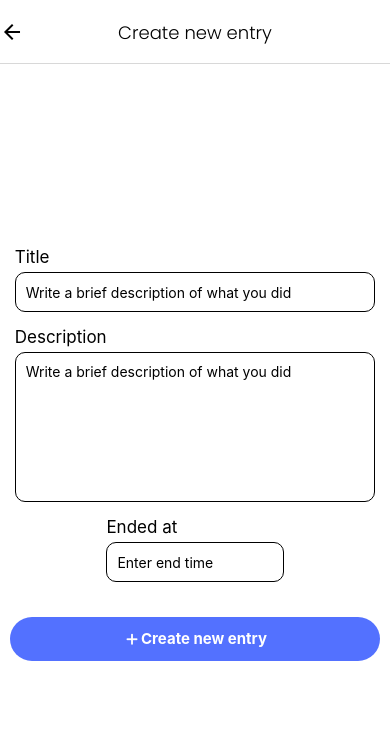
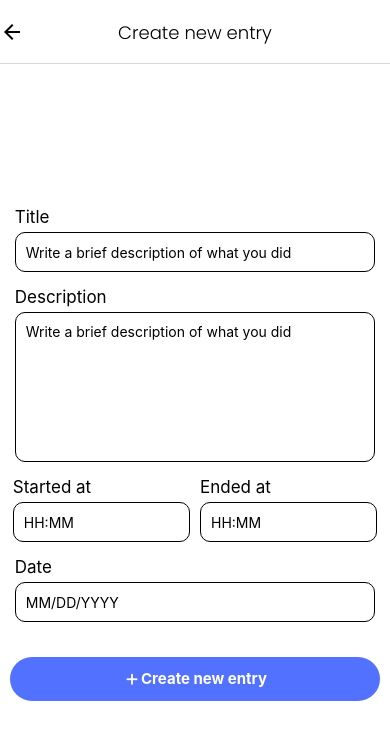
Before and after one commit to hartmario1/tracking-system, a React Native app: screen /CreateTask in a window 390 px wide. Shown: the top 740 px of the page. Built offline with nearby package versions, Linux system fonts and the light colour scheme; what expo-linking, react-native-root-siblings would draw is missing.

Commit message:
feat: models & tasks(requests and redesign) + fixed some small problems

```diff
--- a/api/models/user.ts
+++ b/api/models/user.ts
@@ -1,4 +1,4 @@
-import { Task } from "./task";
+import { TaskModel } from "./task";
 
 export interface User {
   _id: string;
@@ -10,7 +10,7 @@ export interface User {
   firstName: string;
   lastName: string;
   deleted: boolean;
-  tasks: Task
+  tasks: TaskModel
 }
 
 export enum Role {
--- a/components/InternList.tsx
+++ b/components/InternList.tsx
@@ -3,21 +3,23 @@ import { ActivityIndicator, FlatList, StyleSheet } from "react-native"
 import { SafeAreaView } from "react-native-safe-area-context";
 import Tasks from "./Task";
 import { requestHeaders } from "../api/headers";
-import { Task } from "../api/models/task";
+import { TaskModel } from "../api/models/task";
+import { store } from "../store";
 
 const List = () => {
   const [isLoading, setLoading] = useState(true);
-  const [data, setData] = useState<Task[]>();
+  const [data, setData] = useState<TaskModel[]>();
+  const id = store.getState();
 
   const getTasks = async () => {
     try {
-      const response = await fetch('https://tracksystem.herokuapp.com/tasks', {
+      const response = await fetch(`https://tracksystem.herokuapp.com/tasks?userId=${encodeURIComponent(id.userId.userId!)}`, {
         method: 'get',
         headers: requestHeaders()
       });
 
       const json = await response.json();
-      const tasks = json as Task[];
+      const tasks = json as TaskModel[];
       setData(tasks);
     } catch (error) {
       console.error(error);
@@ -30,9 +32,8 @@ const List = () => {
     getTasks();
   }, []);
 
-  // change with relevant data from api
   const renderItem = ({ item }: { item: any }) => (
-    <Tasks title = {item.title} start = {item.releaseYear} end = {item.releaseYear} day = {item.releaseYear} month = {item.releaseYear} year = {item.releaseYear} />
+    <Tasks title = {item.title} start = {item.startDate} end = {item.endDate} date = {item.taskDate} description = {item.description} />
   );
 
   return (
--- a/components/Interns.tsx
+++ b/components/Interns.tsx
@@ -5,6 +5,7 @@ import { AntDesign } from '@expo/vector-icons';
 import { Feather } from '@expo/vector-icons';
 import { useState } from "react";
 import Toast from "react-native-root-toast";
+import { requestHeaders } from "../api/headers";
 
 const Interns = ({ user }: { user: User }) => {
   const [modalVisible, setModalVisible] = useState(false);
@@ -34,7 +35,8 @@ const Interns = ({ user }: { user: User }) => {
         </View>
 
         <View style = {{ flexDirection: 'row', width: '100%' }}>
-          <TouchableOpacity style = {styles.showButton}>
+          <TouchableOpacity
+            style = {styles.showButton}>
             <AntDesign name="eyeo" size={18} color="#fff" />
             <Text style = {{ color: '#fff', fontWeight: 'bold', paddingLeft: 4 }}>
               Show Entries
@@ -49,15 +51,31 @@ const Interns = ({ user }: { user: User }) => {
                 <Text style={styles.modalText}>Are you sure you want to delete this user?</Text>
                 <TouchableOpacity
                   style={styles.buttonClose}
-                  onPress={() => {
-                    setModalVisible(!modalVisible)
+                  onPress={async() => {
+                    try {
+                      await fetch(`https://tracksystem.herokuapp.com/users?_id=${encodeURIComponent(user._id)}`, {
+                        method: 'delete',
+                        headers: requestHeaders()
+                      })
+
+                      setModalVisible(!modalVisible);
                       Toast.show('User successfully deleted', {
                         duration: Toast.durations.LONG,
                         position: -100,
                         shadow: true,
                         animation: true,
                         delay: 0
+                      });
+                    } catch(e) {
+                      Toast.show('Something went wrong, please try again!', {
+                        duration: Toast.durations.LONG,
+                        position: -100,
+                        shadow: true,
+                        animation: true,
+                        delay: 0
                       })
+                      console.log(e);
+                    }
                   }}>
                   <View style = {{ flexDirection: 'row', alignItems: 'center' }}>
                     <Feather name="trash-2" size={18} color="#fff" />
--- a/components/Task.tsx
+++ b/components/Task.tsx
@@ -1,9 +1,16 @@
 import { StyleSheet, Text, TouchableOpacity, View } from "react-native";
 import { Feather } from '@expo/vector-icons';
 
-const Task = ({ title, start, end, day: day, month: month, year: year }: { title: string, start: number, end: number, day: string, month: string, year: string }) => (
+const Task = ({ title, start, end, date, description }: { title: string, start: string, end: string, date: string, description: string }) => {
+  const formattedDate = new Date(date);
+
+  return(
     <View style = {styles.item}>
       <View>
+        <View style = {{ flexDirection: "row" }}>
+          <Text style = {styles.title}>Title: </Text>
+          <Text style = {styles.date}>{title}</Text>
+        </View>
         <View style = {{ flexDirection: "row" }}>
           <Text style = {styles.title}>Started at: </Text>
           <Text style = {styles.date}>{start}</Text>
@@ -11,10 +18,12 @@ const Task = ({ title, start, end, day: day, month: month, year: year }: { title
           <Text style = {styles.date}>{end}</Text>
         </View>
         <View style = {{ flexDirection: "row" }}>
-        <Text style = {styles.date}>{day}/</Text>
-        <Text style = {styles.date}>{month}/</Text>
-        <Text style = {styles.date}>{year}: </Text>
-        <Text style = {styles.title}>{title}</Text>
+          <Text style = {styles.title}>Date: </Text>
+          <Text style = {styles.date}>{`${formattedDate.getDate()}/${formattedDate.getMonth() + 1}/${formattedDate.getFullYear()}`}</Text>
+        </View>
+        <View style = {{ flexDirection: "row" }}>
+          <Text style = {styles.title}>Description: </Text>
+          <Text style = {styles.date}>{description}</Text>
         </View>
       </View>
 
@@ -28,6 +37,7 @@ const Task = ({ title, start, end, day: day, month: month, year: year }: { title
       </View>
     </View>
   )
+}
 
 const styles = StyleSheet.create({
   item: {
--- a/screens/CreateTask.tsx
+++ b/screens/CreateTask.tsx
@@ -6,13 +6,12 @@ import { Formik } from 'formik';
 import * as Yup from 'yup';
 import { requestHeaders } from "../api/headers";
 import { store } from "../store";
-import { useState } from "react";
 
 const CreateTask = ({ navigation }: RootTabScreenProps<'CreateTask'>) => {
   const id = store.getState();
 
   return (
-    <Formik initialValues={{ title: '', description: '', started: '', ended: '' }}
+    <Formik initialValues={{ title: '', description: '', started: '', ended: '', date: '' }}
       onSubmit = {async values => {
         try {
           const data = await fetch('https://tracksystem.herokuapp.com/tasks', {
@@ -23,7 +22,8 @@ const CreateTask = ({ navigation }: RootTabScreenProps<'CreateTask'>) => {
               title: values.title,
               description: values.description,
               startDate: values.started,
-              endDate: values.ended
+              endDate: values.ended,
+              taskDate: new Date(values.date)
             })
           });
 
@@ -37,26 +37,25 @@ const CreateTask = ({ navigation }: RootTabScreenProps<'CreateTask'>) => {
             });
 
             navigation.goBack();
-          } else {
-            Toast.show('Something went wrong, please try again!', {
-              duration: Toast.durations.LONG,
-              position: -100,
-              shadow: true,
-              animation: true,
-              delay: 0,
-            });
-          }
-
+          };
           return data;
         } catch (error) {
+          Toast.show('Something went wrong, please try again!', {
+            duration: Toast.durations.LONG,
+            position: -100,
+            shadow: true,
+            animation: true,
+            delay: 0,
+          });
           console.error(error);
         }
-
       }}
       validationSchema = {Yup.object().shape({
         title: Yup.string().required('This field is required!'),
+        description: Yup.string().required('This field is required!'),
         started: Yup.string().required('This field is required!'),
-        ended: Yup.string().required('This field is required!')
+        ended: Yup.string().required('This field is required!'),
+        date: Yup.date().required('This field is required')
       })}>
       {({ handleChange, handleBlur, handleSubmit, values, errors, touched }) => (
         <SafeAreaView style = {styles.container}>
@@ -104,8 +103,7 @@ const CreateTask = ({ navigation }: RootTabScreenProps<'CreateTask'>) => {
           </View>
 
           <View style = {styles.timeRow}>
-
-            {/* <View style = {{ width: '48%' }}>
+            <View style = {{ width: '48%' }}>
               <Text style = {styles.descriptionText}>
                 Started at
               </Text>
@@ -115,7 +113,7 @@ const CreateTask = ({ navigation }: RootTabScreenProps<'CreateTask'>) => {
                 onBlur = {handleBlur('started')}
                 value = {values.started}
                 blurOnSubmit
-                placeholder="Enter start time"
+                placeholder="HH:MM"
                 keyboardType="numeric" />
                 {errors.started && touched.started
                 ? (
@@ -124,7 +122,7 @@ const CreateTask = ({ navigation }: RootTabScreenProps<'CreateTask'>) => {
                   </Text>
                 )
                 : null}
-            </View> */}
+            </View>
             <View style = {{ width: '48%' }}>
               <Text style = {styles.descriptionText}>
                 Ended at
@@ -135,7 +133,7 @@ const CreateTask = ({ navigation }: RootTabScreenProps<'CreateTask'>) => {
               onBlur = {handleBlur('ended')}
               value = {values.ended}
               blurOnSubmit
-              placeholder="Enter end time"
+              placeholder="HH:MM"
               keyboardType="numeric" />
               {errors.ended && touched.ended
                 ? (
@@ -145,6 +143,26 @@ const CreateTask = ({ navigation }: RootTabScreenProps<'CreateTask'>) => {
                 )
                 : null}
             </View>
+          </View>
+
+          <View style = {{ width: '95%', paddingBottom: 10 }}>
+            <Text style = {styles.descriptionText}>
+              Date
+            </Text>
+            <TextInput
+              style={styles.commitInput}
+              blurOnSubmit
+              onChangeText={handleChange('date')}
+              onBlur = {handleBlur('date')}
+              value={values.date}
+              placeholder="MM/DD/YYYY" />
+              {errors.date && touched.date
+                ? (
+                  <Text style = {styles.errorMessage}>
+                    {errors.date}
+                  </Text>
+                )
+                : null}
           </View>
 
           <View style = {{ width: '95%', paddingTop: 20 }}>
--- a/screens/LogIn.tsx
+++ b/screens/LogIn.tsx
@@ -43,19 +43,17 @@ const LogIn = ({ navigation }: RootTabScreenProps<'LogIn'>) => {
             const isAdmin = response.user.role === "admin"
             if (isAdmin) navigation.navigate('Admin')
             else navigation.navigate('Intern');
-
-          } else {
-            Toast.show('Something went wrong, try again!', {
-              duration: Toast.durations.LONG,
-              position: -100,
-              shadow: true,
-              animation: true,
-              delay: 0,
-            });
           }
 
           return Promise.resolve(response);
         } catch (error) {
+          Toast.show('Something went wrong, try again!', {
+            duration: Toast.durations.LONG,
+            position: -100,
+            shadow: true,
+            animation: true,
+            delay: 0,
+          });
           return Promise.reject(error)
         }
       }}
```
Also changed, not shown: api/models/task.ts (+5 -4 lines), screens/InternEntries.tsx (added, +14 -0 lines). Lines whose indentation alone changed are shown as unchanged.
